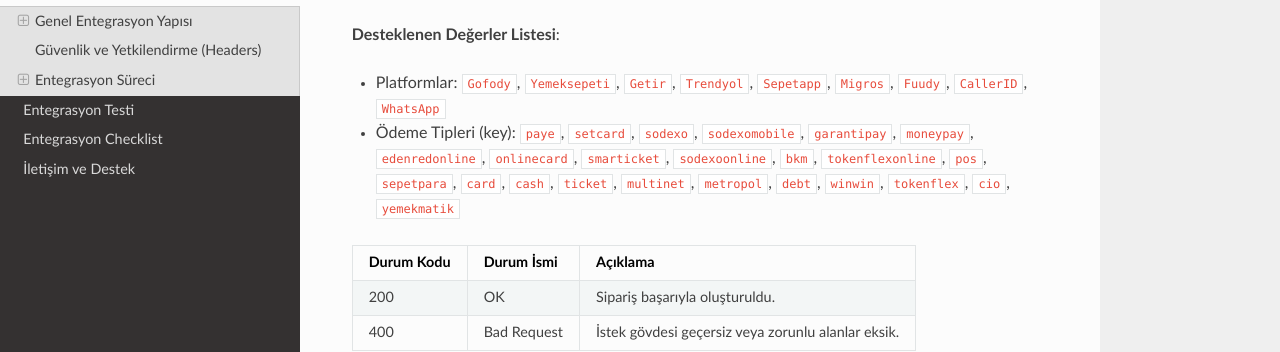
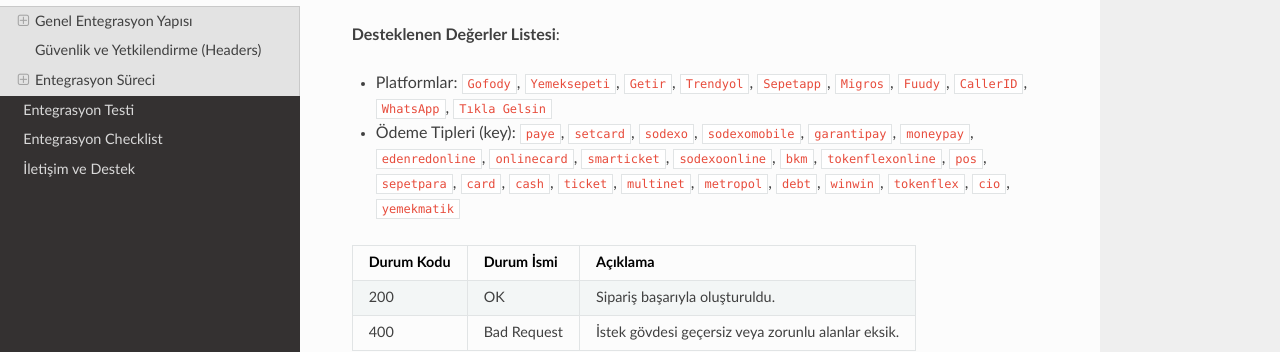
Before and after one commit to sepettakip/courier-docs, an MkDocs documentation site: the page built from docs/integration.md, in a window 1280 px wide and 900 px high, scrolled down 4091 px. Shown: the part 160-512 px from the top of the window. Built offline with MkDocs 1.6.1, drawn with Linux system fonts in a browser that asks for light colours; nearby versions of some CDN libraries; a script that is not in the unit is left out.

Commit message:
Doküman güncellemeleri: Desteklenen platformlar listesine 'Tıkla Gelsin' eklendi.

```diff
--- a/docs/integration.md
+++ b/docs/integration.md
@@ -171,7 +171,7 @@
 
 **Desteklenen Değerler Listesi**:
 
-- Platformlar: `Gofody`, `Yemeksepeti`, `Getir`, `Trendyol`, `Sepetapp`, `Migros`, `Fuudy`, `CallerID`, `WhatsApp`
+- Platformlar: `Gofody`, `Yemeksepeti`, `Getir`, `Trendyol`, `Sepetapp`, `Migros`, `Fuudy`, `CallerID`, `WhatsApp`, `Tıkla Gelsin`
 - Ödeme Tipleri (key): `paye`, `setcard`, `sodexo`, `sodexomobile`, `garantipay`, `moneypay`, `edenredonline`, `onlinecard`, `smarticket`, `sodexoonline`, `bkm`, `tokenflexonline`, `pos`, `sepetpara`, `card`, `cash`, `ticket`, `multinet`, `metropol`, `debt`, `winwin`, `tokenflex`, `cio`, `yemekmatik`
 
 Durum Kodu | Durum İsmi  | Açıklama
```
